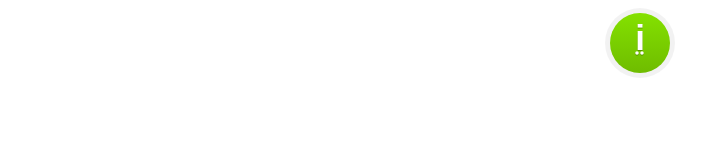
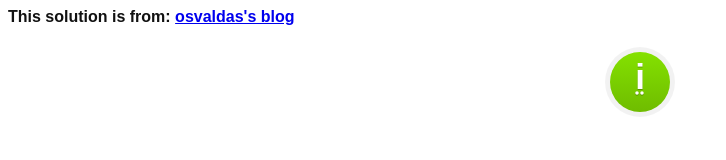
Before and after one commit to bobbyquennell/frontendLab, a plain HTML site: page B7 How to create a responsive tooltip/index.html in a window 1280 px wide. Shown: the whole page, without its empty margins (0-726 px from the left). Drawn offline with nearby package versions, Linux system fonts and the light colour scheme.

Commit message:
B7 add source link

```diff
--- a/B7 How to create a responsive tooltip/index.html
+++ b/B7 How to create a responsive tooltip/index.html
@@ -3,7 +3,7 @@
     <head> <link rel="stylesheet" href="style.css"></head>
     <body>
 
-
+    <h4>This solution is from: <a href="http://osvaldas.info/elegant-css-and-jquery-tooltip-responsive-mobile-friendly">osvaldas's blog</a></h4>
   <div id="info"><abbr rel="tooltip" title="This is a demo of article called <em>CSS and jQuery Tooltip: Responsive, Mobile-Friendly</em>.">i</abbr></div>
 
    <script src="//code.jquery.com/jquery-1.12.0.min.js"></script>
```
